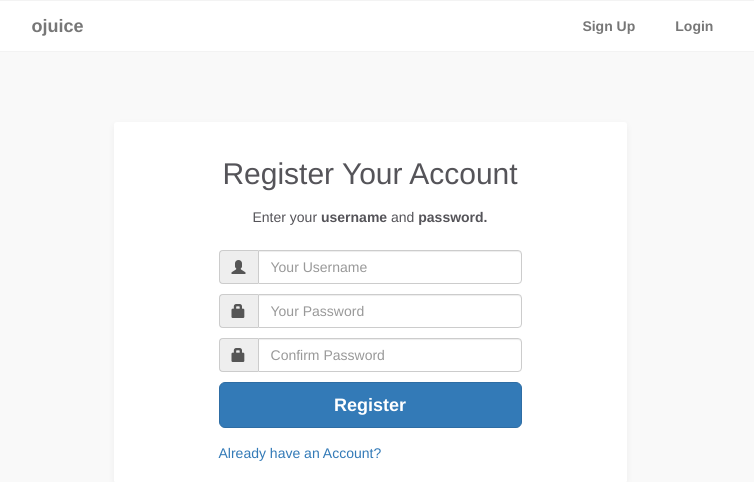
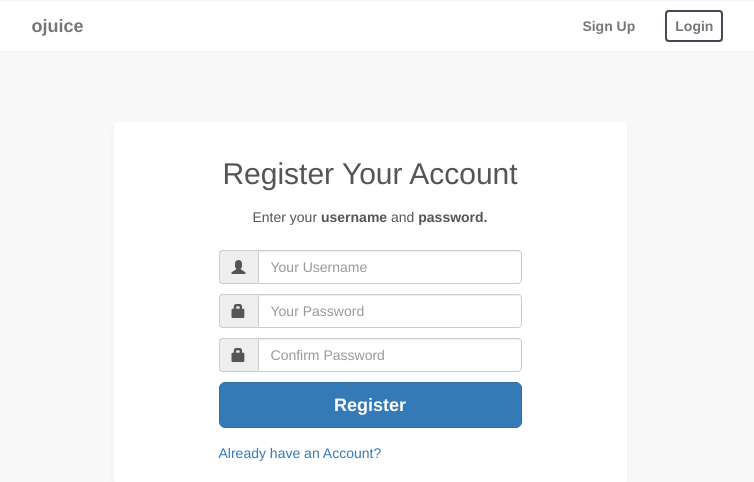
Before and after one commit to paulbellmann/ojuice, a Django app: page /accounts/register/ in a window 1280 px wide. Shown: the top 482 px of the page, without its empty margins (270-1024 px from the left). Run offline with Django 3.2, Linux system fonts and the light colour scheme; some libraries are stand-ins or nearby versions.

Commit message:
= fixed border

```diff
--- a/static/css/style.css
+++ b/static/css/style.css
@@ -114,7 +114,7 @@ li.ui-state-default:last-child{
     padding: 10px 20px;
 }
 .navbar_button{
-    box-shadow: 0 0.25rem 0.75rem rgba(0, 0, 0, .05)
+    box-shadow: inset 0 0 0 2px #404B55;
     border-radius: 4px;
     padding: 8px 10px;
 }
```
